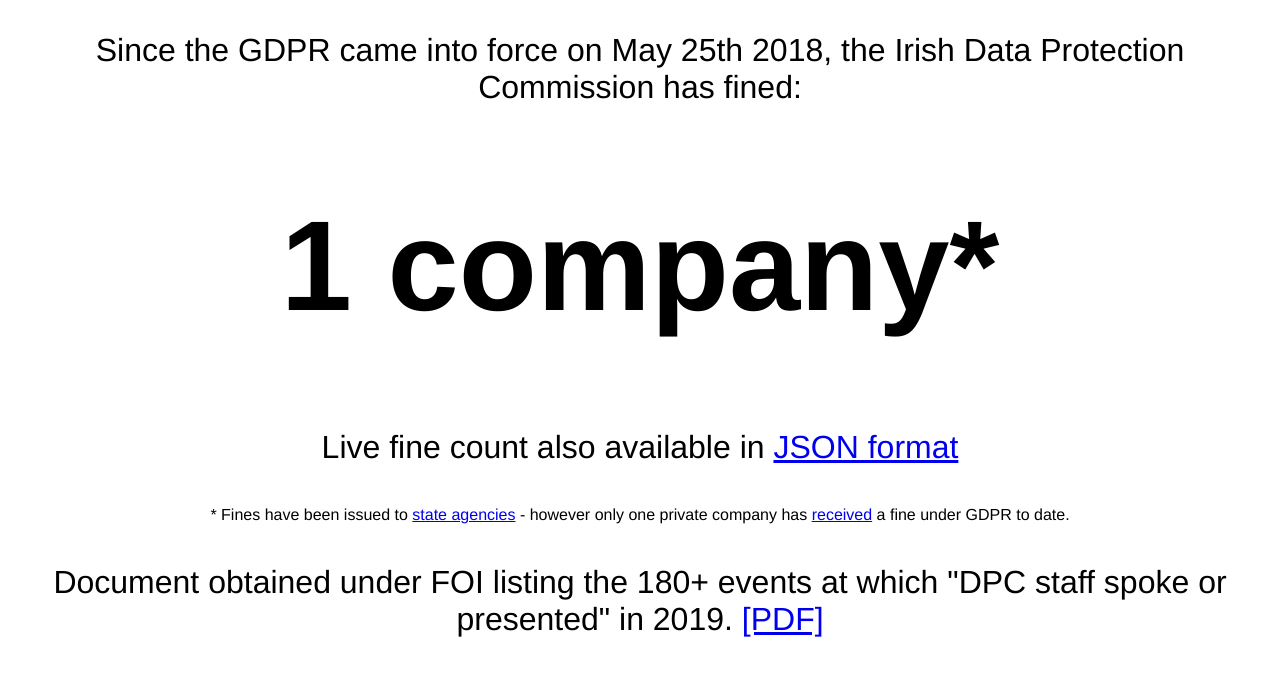
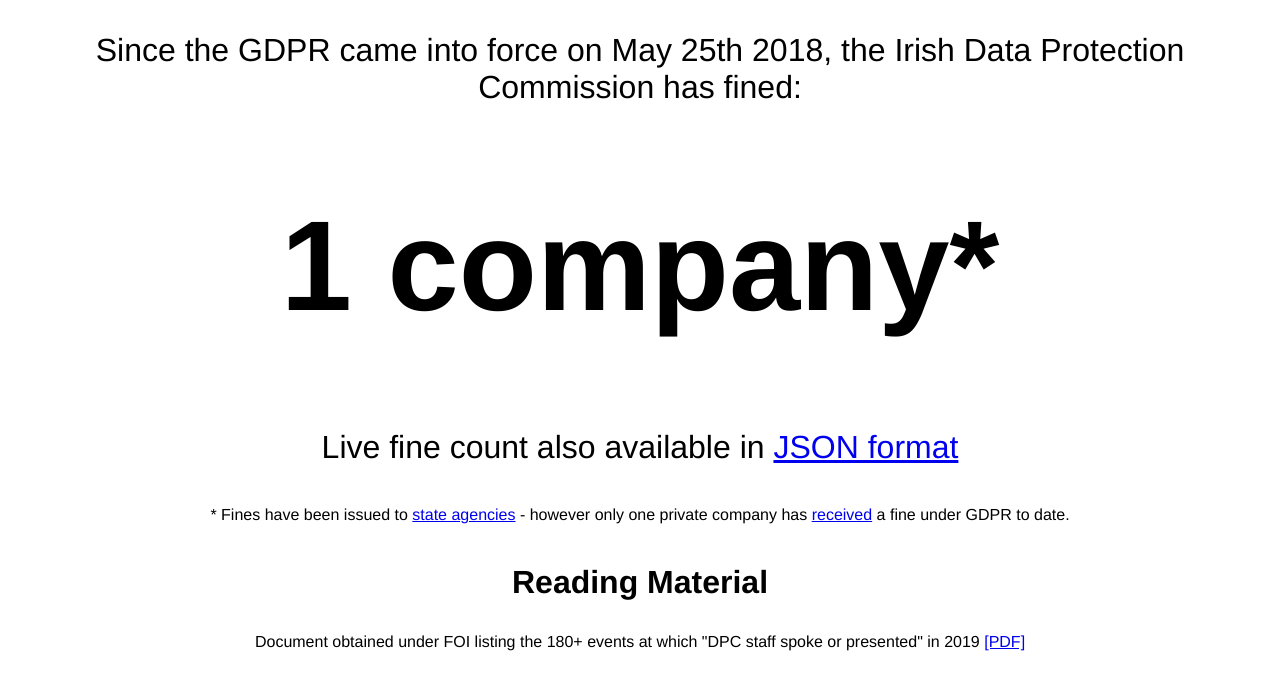
Before and after one commit to roryflynn/howmanycompanieshasthedpcfined.ie, a plain HTML site: page public/index.html in a window 1280 px wide. Drawn offline with Linux system fonts and the light colour scheme.

Commit message:
Make things less big

```diff
--- a/public/index.html
+++ b/public/index.html
@@ -22,6 +22,7 @@
   <h1 style="font-size: 8rem;">1 company*</h1>
   <p style="padding-top: 0.3rem;">Live fine count also available in <a href="count.json">JSON format</a></p>
   <p style="padding-top: 0.5rem; font-size: 1rem;">* Fines have been issued to <a href="https://www.irishtimes.com/news/crime-and-law/tusla-becomes-first-organisation-fined-for-gdpr-rule-breach-1.4255692">state agencies</a> - however only one private company has <a href="https://www.dataprotection.ie/sites/default/files/uploads/2021-02/Inquiry%20Twitter_0.pdf">received</a> a fine under GDPR to date.</p>
-  <p style="padding-top: 0.5rem; font-size: 2rem;">Document obtained under FOI listing the 180+ events at which "DPC staff spoke or presented" in 2019. <a href="/dpc_events_2019.pdf">[PDF]</a></p>
+  <p style="padding-top: 0.5rem; font-size: 2rem;"><b>Reading Material</b></p>
+  <p style="font-size: 1rem;">Document obtained under FOI listing the 180+ events at which "DPC staff spoke or presented" in 2019 <a href="/dpc_events_2019.pdf">[PDF]</a></p>
 </div>
 </body>
```
